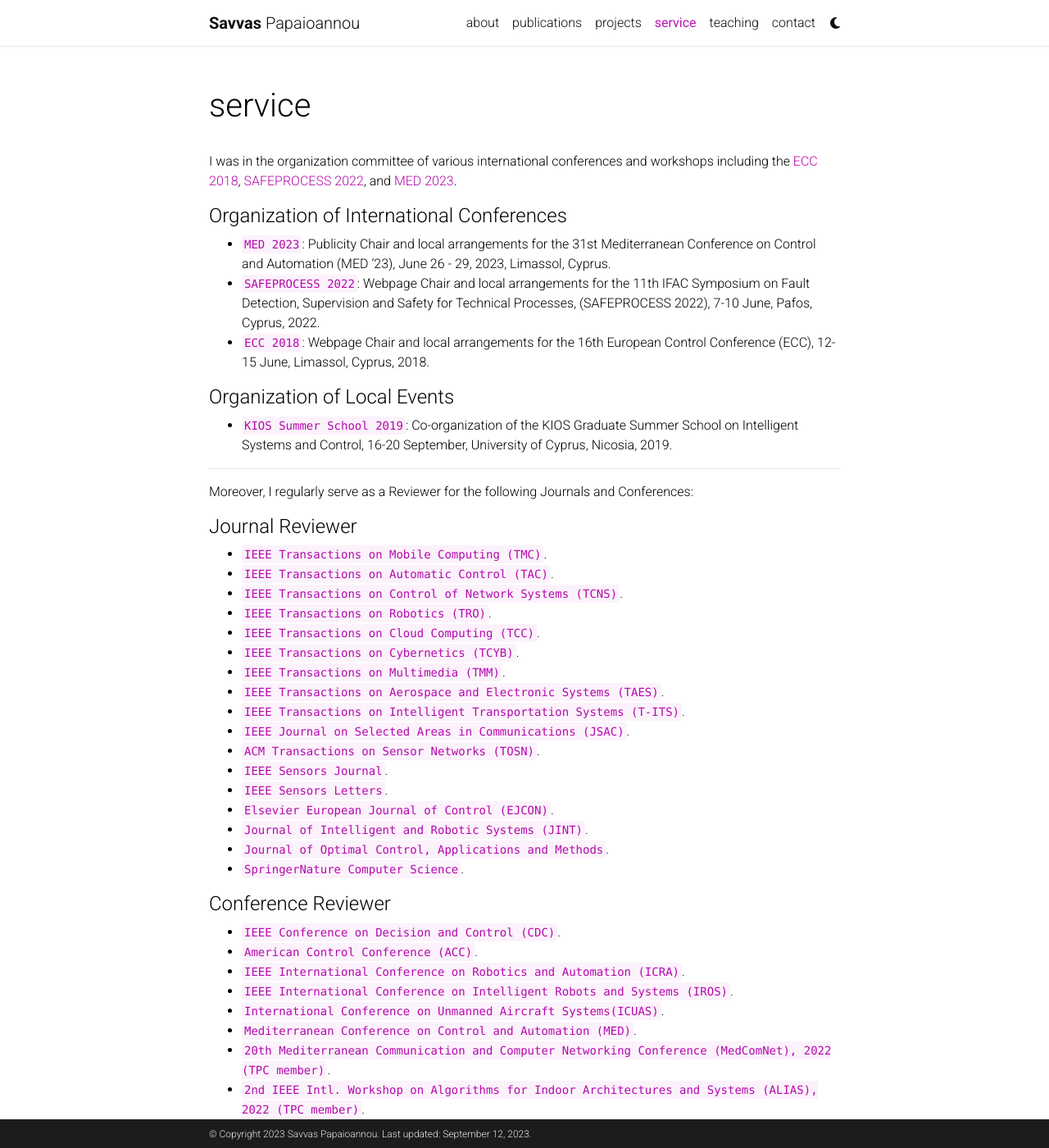
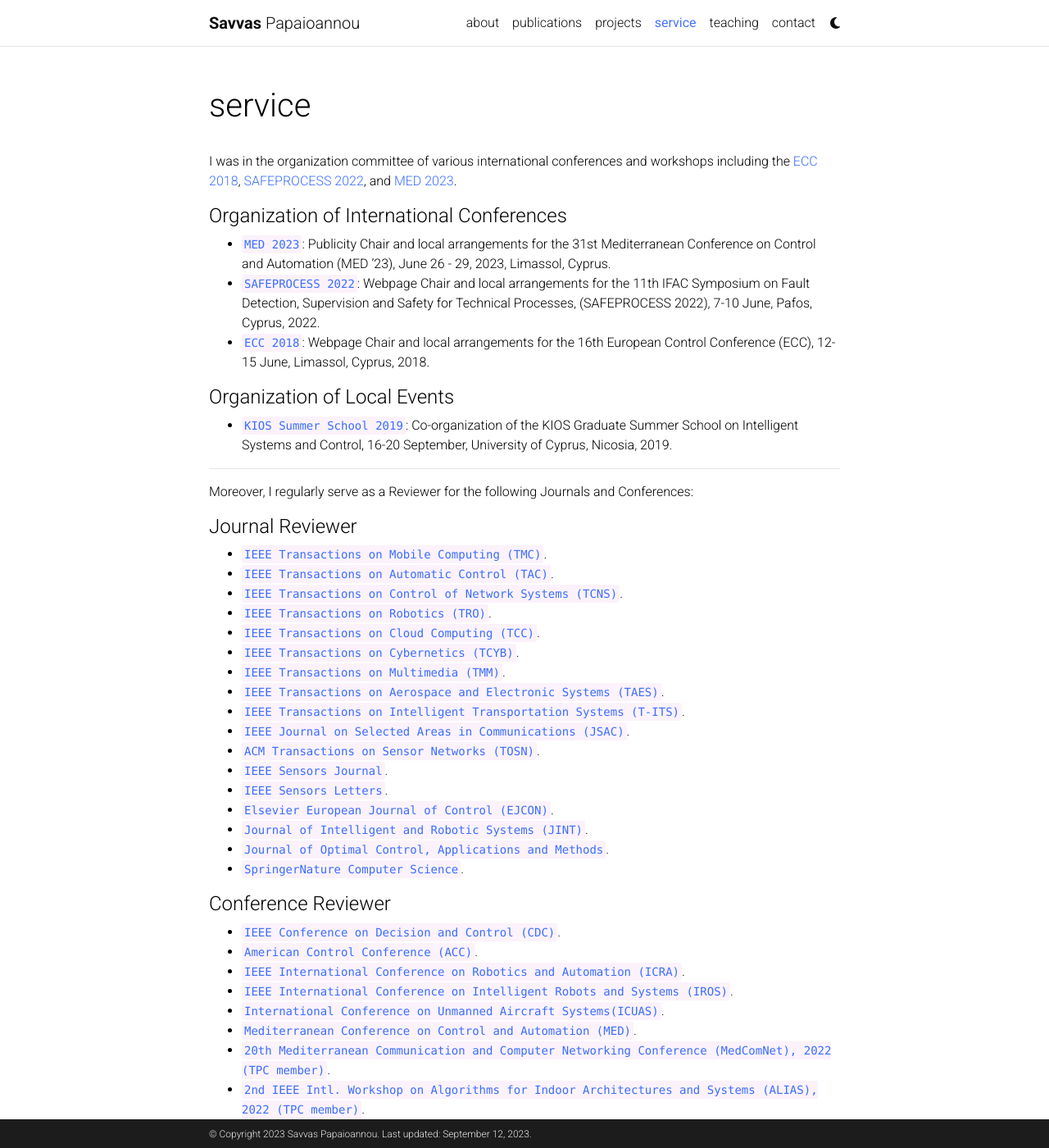
Before and after one commit to savvas-papaioannou/savvas-papaioannou.github.io, a Jekyll site: the page built from _pages/service.md, in a window 1280 px wide and 1400 px high. Shown: the whole window at 82% size. Built offline with Jekyll 4.4.1, drawn with Linux system fonts in a browser that asks for light colours; comment, search, counter and statistics services are not loaded; a style sheet for code colours, icons or effects is not loaded.

Commit message:
changed theme color

```diff
--- a/_sass/_themes.scss
+++ b/_sass/_themes.scss
@@ -7,8 +7,8 @@
   --global-code-bg-color: #{$code-bg-color-light};
   --global-text-color: #{$black-color};
   --global-text-color-light: #{$grey-color};
-  --global-theme-color: #{$purple-color};
-  --global-hover-color: #{$purple-color};
+  --global-theme-color: #{$blue1}; /*#{$purple-color};*/
+  --global-hover-color: #{$blue1}; /*#{$purple-color};*/
   --global-hover-text-color: #{$white-color};
   --global-footer-bg-color: #{$grey-color-dark};
   --global-footer-text-color: #{$grey-color-light};
@@ -52,8 +52,8 @@
   --global-code-bg-color: #{$code-bg-color-dark};
   --global-text-color: #{$grey-color-light};
   --global-text-color-light: #{$grey-color-light};
-  --global-theme-color: #{$mov2};
-  --global-hover-color: #{$mov2};
+  --global-theme-color: #{$blue1}; /*#{$mov2};*/
+  --global-hover-color: #{$blue1}; /*#{$mov2};*/
   --global-hover-text-color: #{$white-color};
   --global-footer-bg-color: #{$grey-color-light};
   --global-footer-text-color: #{$grey-color-dark};
--- a/_sass/_variables.scss
+++ b/_sass/_variables.scss
@@ -24,6 +24,7 @@
 $yellow-color:        #efcc00 !default;
 $mov:                 #9700FF !default;
 $mov2:                #A428FF !default;
+$blue1:               #3B6DFF !default;
 
 $grey-color:          #828282 !default;
 $grey-color-light:    lighten($grey-color, 40%);
```
